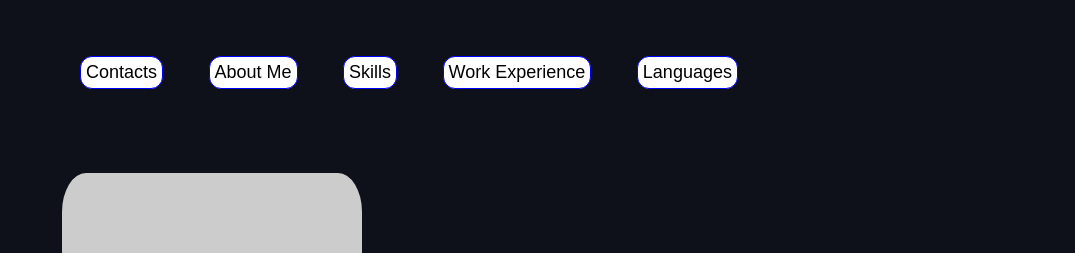
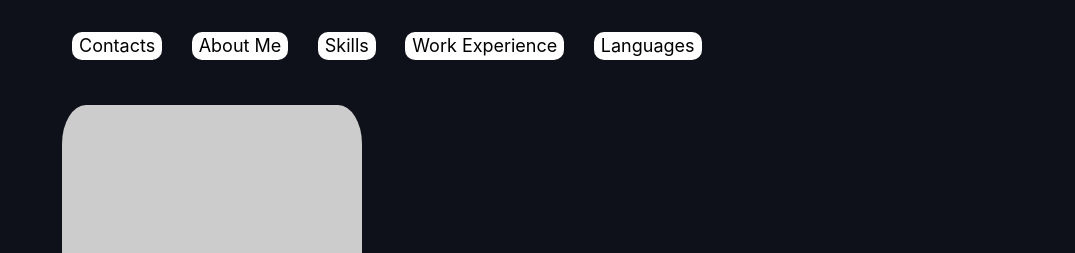
Before and after one commit to IrakliLaphachi/rsschool-cv1, a plain HTML site: page index.html in a window 1280 px wide. Shown: the top 253 px of the page, without its empty margins (102-1177 px from the left). Drawn offline with Linux system fonts and the light colour scheme; placeholder pictures from the web are drawn by us.

Commit message:
Revert "HTML, CSS & Git Basics"

```diff
--- a/index.html
+++ b/index.html
@@ -13,11 +13,11 @@
             <div id="nav">
                 <nav>
                     <ul>
-                        <li><a href="#contacts"><button>Contacts</button></a></li>
-                        <li><a href="#about"><button>About Me</button></a></li>
-                        <li><a href="#skills"><button>Skills</button></a></li>
-                        <li><a href="#work"><button>Work Experience</button></a></li>
-                        <li><a href="#languages"><button>Languages</button></a></li>
+                        <li><a href="#contacts">Contacts</a></li>
+                        <li><a href="#about">About Me</a></li>
+                        <li><a href="#skills">Skills</a></li>
+                        <li><a href="#work">Work Experience</a></li>
+                        <li><a href="#languages">Languages</a></li>
                     </ul>
                 </nav>
             </div>
--- a/style.css
+++ b/style.css
@@ -9,7 +9,7 @@ body {
 
 #nav {
     justify-content: center;
-    display: inline-flex;
+    display: inline;
     margin-bottom: 30px;
 }
 
@@ -56,25 +56,11 @@ p, li {
 
 nav li {
     text-decoration: none;
-    display: inline-flex;
-    align-items: center;
+    display: inline;
     margin-right: 25px;
-    padding: 5px;
-}
-
-button {
     background-color: white;
-    border-radius: 12px;
-    border: solid 1px blue;
-    padding: 5px;
-    font-size: 18px;
-    font-weight: 200;
-}
-
-button:hover {
-    background-color: lightblue;
-    color: black;
-    cursor: pointer;
+    padding: 4px;
+    border-radius: 10px;
 }
 
 a {
```
